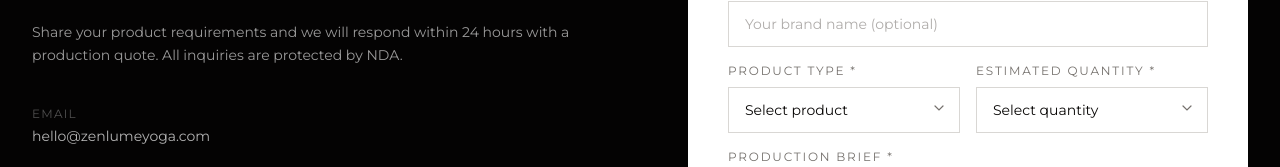
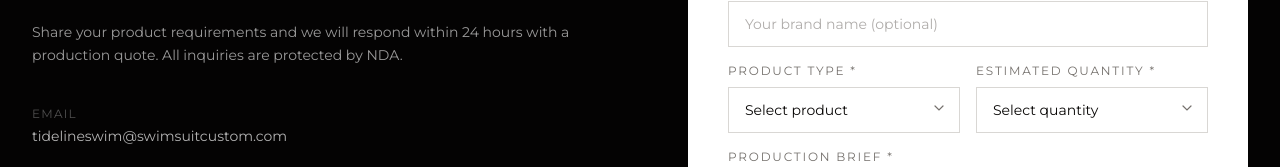
Before and after one commit to dayu7771666/dayu-yoga, a Next.js app: page / in a window 1280 px wide. Shown: the part 6694-6861 px from the top of the page. Built offline with nearby package versions, Linux system fonts and the light colour scheme.

Commit message:
fix: add resend dependency

```diff
--- a/src/app/api/contact/route.ts
+++ b/src/app/api/contact/route.ts
@@ -87,7 +87,7 @@ async function saveToNotion(data: ContactFormData): Promise<void> {
 
 async function sendEmailNotification(data: ContactFormData): Promise<void> {
   const apiKey = process.env.RESEND_API_KEY;
-  const toEmail = process.env.CONTACT_TO_EMAIL ?? "hello@zenlumeyoga.com";
+  const toEmail = process.env.CONTACT_TO_EMAIL ?? "tidelineswim@swimsuitcustom.com";
 
   if (!apiKey) {
     console.warn("RESEND_API_KEY not set, skipping email.");
--- a/src/components/ContactPageContent.tsx
+++ b/src/components/ContactPageContent.tsx
@@ -72,7 +72,7 @@ export default function ContactPageContent() {
         <div className="max-w-[1280px] mx-auto px-4 sm:px-6 lg:px-8">
           <div className="flex flex-col sm:flex-row items-start sm:items-center justify-between gap-4">
             {[
-              { label: "Email", value: "hello@zenlumeyoga.com" },
+              { label: "Email", value: "tidelineswim@swimsuitcustom.com" },
               { label: "Instagram", value: "@zenlumeyoga" },
               { label: "Response Time", value: "Within 24 hours" },
               { label: "Working Hours", value: "Mon – Sat  9:00 — 18:00" },
@@ -219,7 +219,7 @@ export default function ContactPageContent() {
         <div className="max-w-[1280px] mx-auto px-4 sm:px-6 lg:px-8">
           <div className="grid grid-cols-1 md:grid-cols-3 gap-8">
             {[
-              { title: "Email", value: "hello@zenlumeyoga.com", sub: "For production inquiries and general questions." },
+              { title: "Email", value: "tidelineswim@swimsuitcustom.com", sub: "For production inquiries and general questions." },
               { title: "Instagram", value: "@zenlumeyoga", sub: "Follow our work and reach us via DM." },
               { title: "Working Hours", value: "Mon – Sat  9:00 — 18:00", sub: "We are available across most global time zones." },
             ].map((item) => (
--- a/src/components/ContactSection.tsx
+++ b/src/components/ContactSection.tsx
@@ -44,7 +44,7 @@ export default function ContactSection() {
             {/* Contact info */}
             <div className="space-y-5 mb-10">
               {[
-                { label: "Email", value: "hello@zenlumeyoga.com" },
+                { label: "Email", value: "tidelineswim@swimsuitcustom.com" },
                 { label: "Instagram", value: "@zenlumeyoga" },
                 { label: "Working Hours", value: "Mon – Sat  9:00 — 18:00" },
                 { label: "Response Time", value: "Within 24 hours" },
--- a/src/components/Footer.tsx
+++ b/src/components/Footer.tsx
@@ -46,7 +46,7 @@ export default function Footer() {
             </div>
             <div className="space-y-4">
               {[
-                { label: "Email", value: "hello@zenlumeyoga.com" },
+                { label: "Email", value: "tidelineswim@swimsuitcustom.com" },
                 { label: "Instagram", value: "@zenlumeyoga" },
                 { label: "Working Hours", value: "Mon – Sat  9:00 — 18:00" },
               ].map((item) => (
--- a/src/components/PolicyPageContent.tsx
+++ b/src/components/PolicyPageContent.tsx
@@ -292,8 +292,8 @@ export default function PolicyPageContent() {
                 </p>
                 <p className="font-[family-name:var(--font-montserrat)] text-xs text-gray-400 leading-relaxed">
                   For questions, please contact us at{" "}
-                  <a href="mailto:hello@zenlumeyoga.com" className="text-[oklch(0.38_0.09_162)] hover:underline underline-offset-2">
-                    hello@zenlumeyoga.com
+                  <a href="mailto:tidelineswim@swimsuitcustom.com" className="text-[oklch(0.38_0.09_162)] hover:underline underline-offset-2">
+                    tidelineswim@swimsuitcustom.com
                   </a>
                 </p>
               </div>
```
Also changed, not shown: 1 other file (tests, documents, lock files or other folders).
